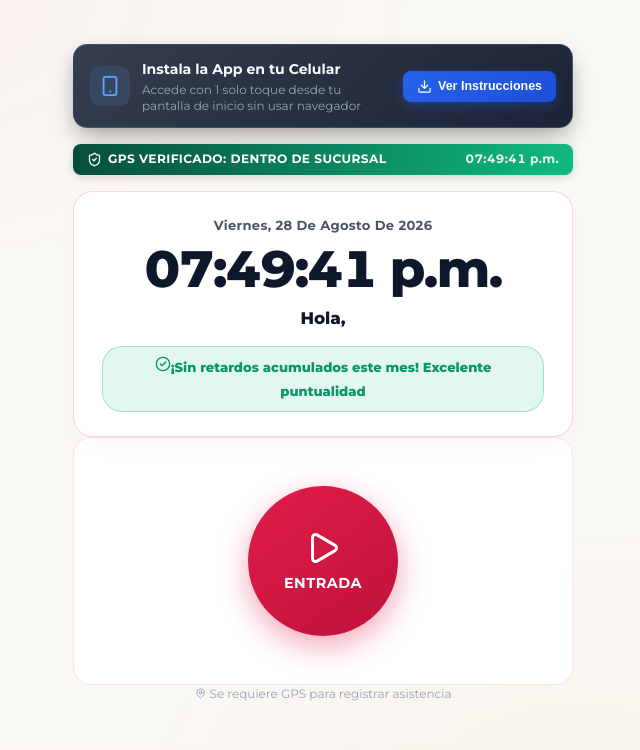
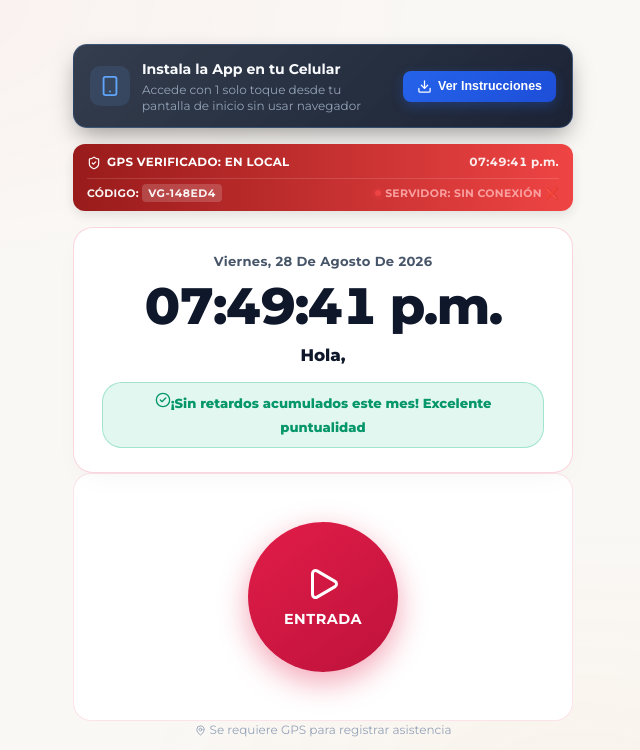
Before and after one commit to 243468-cloud/checador_frontend, a Next.js app: page /checkin in a window 1280 px wide. Shown: the top 750 px of the page, without its empty margins (447-1087 px from the left). Built offline with nearby package versions, Linux system fonts and the light colour scheme; no server answers.

Commit message:
feat: agregar codigo de seguridad rotativo VG y estado de conexion del servidor en vivo en ScreenGuard

```diff
--- a/src/components/ScreenGuard.tsx
+++ b/src/components/ScreenGuard.tsx
@@ -14,6 +14,9 @@ interface ScreenGuardProps {
 export default function ScreenGuard({ userName, userId, isLocationValid, children }: ScreenGuardProps) {
   const [timeStr, setTimeStr] = useState('');
   const [isBlurred, setIsBlurred] = useState(false);
+  const [securityCode, setSecurityCode] = useState('');
+  const [ping, setPing] = useState<number | null>(null);
+  const [isOnline, setIsOnline] = useState(true);
 
   // Trigger real-time Security Alert Push notification to Admin & Superadmin when outside branch location
   useEffect(() => {
@@ -37,6 +40,59 @@ export default function ScreenGuard({ userName, userId, isLocationValid, childre
     const interval = setInterval(updateTime, 1000);
     return () => clearInterval(interval);
   }, []);
+
+  // Real-time server latency ping check (every 12 seconds)
+  useEffect(() => {
+    const checkConnection = async () => {
+      const start = Date.now();
+      try {
+        const controller = new AbortController();
+        const timeoutId = setTimeout(() => controller.abort(), 3500);
+        const res = await fetch('/api/branches/public', { method: 'GET', signal: controller.signal });
+        clearTimeout(timeoutId);
+
+        if (res.ok) {
+          setPing(Date.now() - start);
+          setIsOnline(true);
+        } else {
+          setPing(null);
+          setIsOnline(false);
+        }
+      } catch (_) {
+        setPing(null);
+        setIsOnline(false);
+      }
+    };
+
+    checkConnection();
+    const interval = setInterval(checkConnection, 12000);
+    return () => clearInterval(interval);
+  }, []);
+
+  // Rolling OTP dynamic token generator (updates every 10 seconds)
+  useEffect(() => {
+    const updateCode = () => {
+      const now = new Date();
+      const day = now.getDate();
+      const month = now.getMonth();
+      const hour = now.getHours();
+      const min = now.getMinutes();
+      const block = Math.floor(now.getSeconds() / 10);
+      const uid = userId || 0;
+
+      const input = `${uid}-${day}-${month}-${hour}-${min}-${block}`;
+      let hash = 0;
+      for (let i = 0; i < input.length; i++) {
+        hash = input.charCodeAt(i) + ((hash << 5) - hash);
+      }
+      const token = Math.abs(hash).toString(16).toUpperCase().slice(0, 6);
+      setSecurityCode(`VG-${token}`);
+    };
+
+    updateCode();
+    const interval = setInterval(updateCode, 10000);
+    return () => clearInterval(interval);
+  }, [userId]);
 
   // Obscure screen when app loses focus / app switcher is opened
   useEffect(() => {
@@ -77,31 +133,61 @@ export default function ScreenGuard({ userName, userId, isLocationValid, childre
       <div
         style={{
           display: 'flex',
-          alignItems: 'center',
-          justifyContent: 'space-between',
-          background: isLocationValid === false
+          flexDirection: 'column',
+          gap: '6px',
+          background: isLocationValid === false || !isOnline
             ? 'linear-gradient(90deg, #991b1b, #ef4444)'
             : 'linear-gradient(90deg, #064e3b, #10b981)',
           color: '#ffffff',
-          padding: '6px 14px',
-          borderRadius: '8px',
+          padding: '10px 14px',
+          borderRadius: '12px',
           marginBottom: '16px',
-          fontSize: '0.76rem',
+          fontSize: '0.74rem',
           fontWeight: 700,
-          letterSpacing: '0.4px',
-          boxShadow: '0 2px 10px rgba(0,0,0,0.15)',
+          letterSpacing: '0.3px',
+          boxShadow: '0 4px 12px rgba(0,0,0,0.1)',
         }}
       >
-        <div style={{ display: 'flex', alignItems: 'center', gap: '6px' }}>
-          {isLocationValid === false ? <ShieldAlert size={15} /> : <ShieldCheck size={15} />}
-          <span>
-            {isLocationValid === false
-              ? 'CAPTURA NO VÁLIDA: FUERA DE SUCURSAL'
-              : 'GPS VERIFICADO: DENTRO DE SUCURSAL'}
-          </span>
+        <div style={{ display: 'flex', alignItems: 'center', justifyContent: 'space-between', flexWrap: 'wrap', gap: '8px' }}>
+          <div style={{ display: 'flex', alignItems: 'center', gap: '6px' }}>
+            {isLocationValid === false ? <ShieldAlert size={14} /> : <ShieldCheck size={14} />}
+            <span>
+              {isLocationValid === false
+                ? 'CAPTURA INVÁLIDA: FUERA DE LOCAL'
+                : 'GPS VERIFICADO: EN LOCAL'}
+            </span>
+          </div>
+          <div style={{ fontVariantNumeric: 'tabular-nums', opacity: 0.9 }}>
+            {userName ? `${userName.split(' ')[0]} • ` : ''}{timeStr}
+          </div>
         </div>
-        <div style={{ fontVariantNumeric: 'tabular-nums', opacity: 0.9 }}>
-          {userName ? `${userName} • ` : ''}{timeStr}
+
+        {/* Dynamic Code and Server Connection Ticker */}
+        <div style={{
+          display: 'flex',
+          alignItems: 'center',
+          justifyContent: 'space-between',
+          borderTop: '1px solid rgba(255, 255, 255, 0.15)',
+          paddingTop: '6px',
+          fontSize: '0.68rem',
+          opacity: 0.95
+        }}>
+          <div>
+            CÓDIGO: <strong style={{ background: 'rgba(255,255,255,0.18)', padding: '2px 6px', borderRadius: '4px', letterSpacing: '0.5px' }}>{securityCode}</strong>
+          </div>
+          <div>
+            {isOnline ? (
+              <span style={{ display: 'flex', alignItems: 'center', gap: '4px' }}>
+                <span style={{ width: 6, height: 6, borderRadius: '50%', background: '#10b981', display: 'inline-block', boxShadow: '0 0 6px #10b981' }} />
+                SERVIDOR: ONLINE ({ping !== null ? `${ping}ms` : 'OK'})
+              </span>
+            ) : (
+              <span style={{ display: 'flex', alignItems: 'center', gap: '4px', color: '#fca5a5' }}>
+                <span style={{ width: 6, height: 6, borderRadius: '50%', background: '#ef4444', display: 'inline-block', boxShadow: '0 0 6px #ef4444' }} />
+                SERVIDOR: SIN CONEXIÓN ❌
+              </span>
+            )}
+          </div>
         </div>
       </div>
 
```
